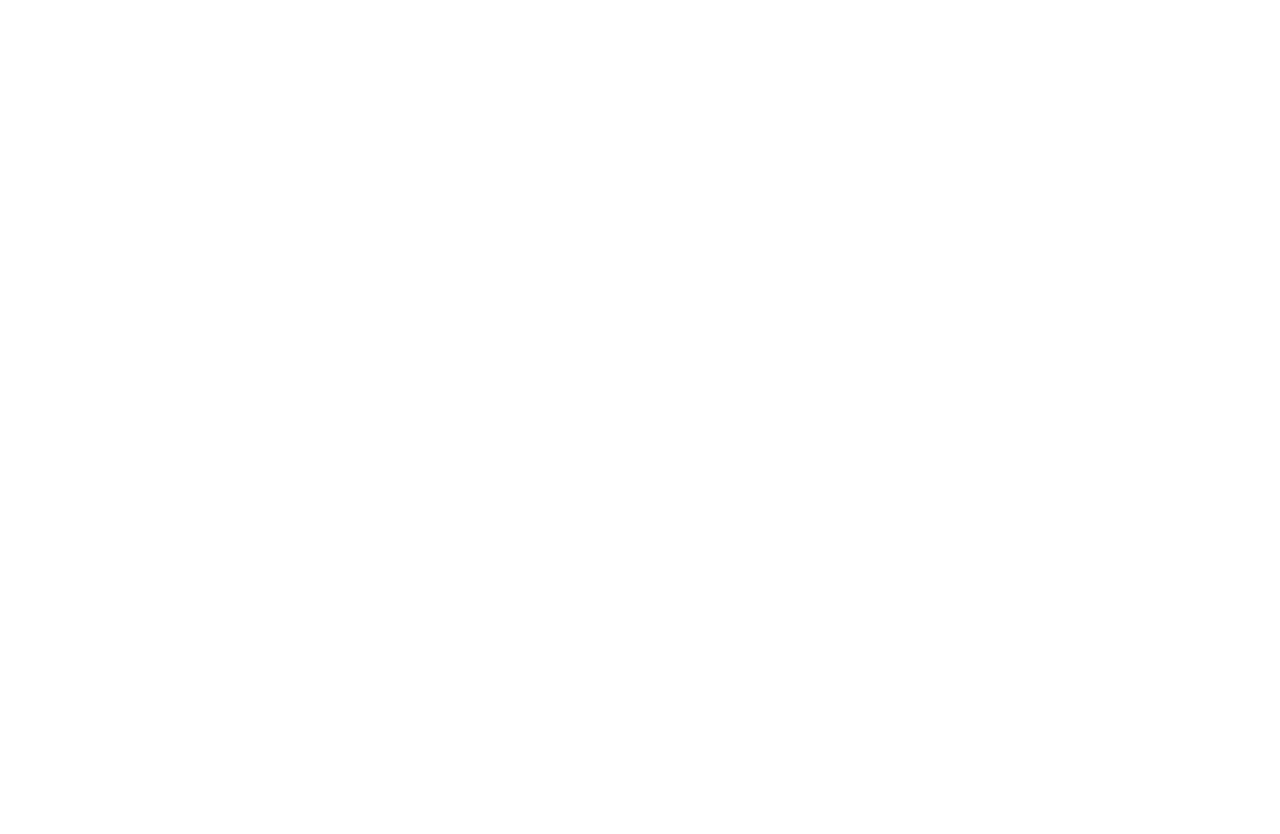
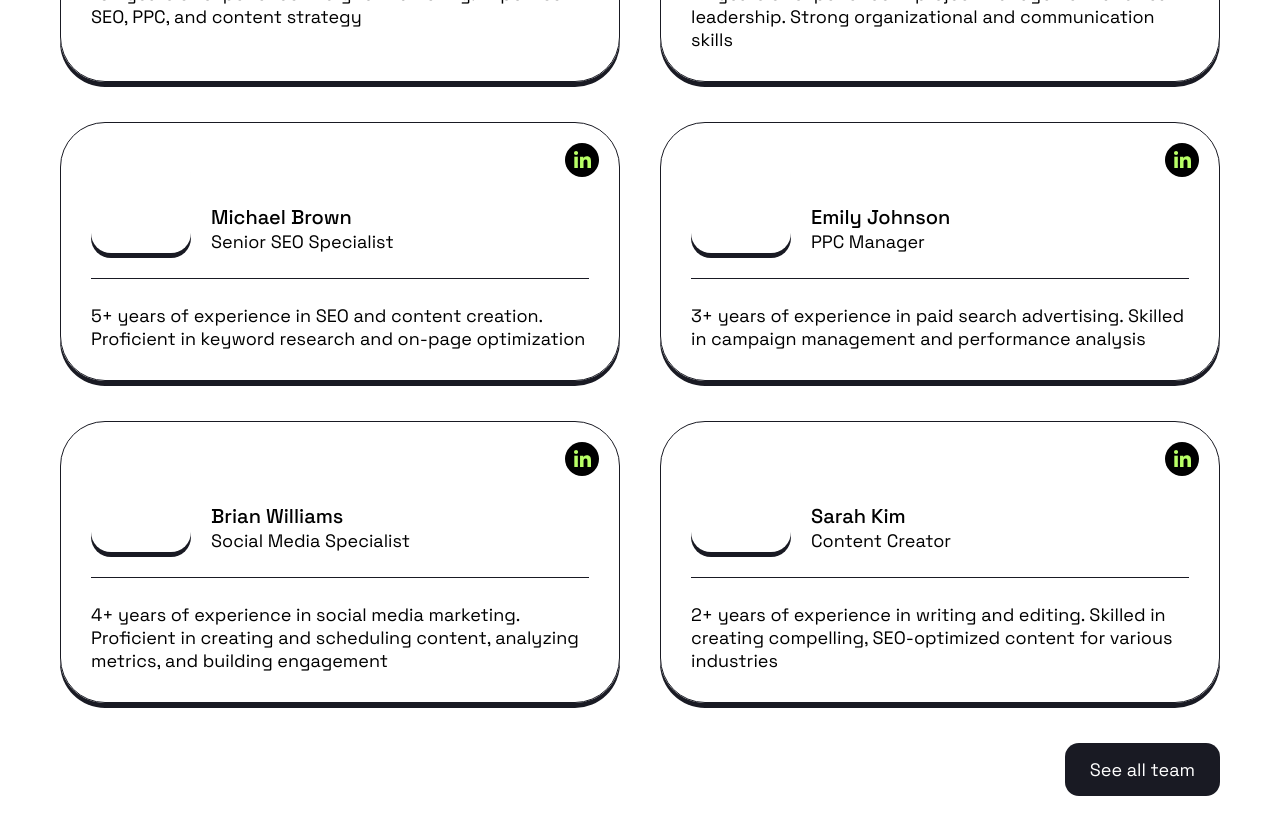
Before and after one commit to iliaalekseevofb/Positivus, a Next.js app: page / in a window 1280 px wide. Shown: the part 5680-6514 px from the top of the page. Before the commit the page ends 5370 px from the top, so only its background shows below. Built offline with nearby package versions, Linux system fonts and the light colour scheme.

Commit message:
Team section is almost done (need to use real photos

```diff
--- a/app/components/modules/Team/Team.module.scss
+++ b/app/components/modules/Team/Team.module.scss
@@ -0,0 +1,96 @@
+@import '/app/page.module.scss';
+
+.team {
+  width: 100%;
+
+  &__members {
+    display: grid;
+    grid-template-columns: repeat(3, 1fr);
+    grid-template-rows: repeat(2, auto);
+    gap: 40px;
+    width: 100%;
+  }
+
+  &__member {
+    position: relative;
+    padding: 30px;
+    border: 1px solid $primary-color-black;
+    box-shadow: 0px 5px 0px $primary-color-black;
+    border-radius: 45px;
+    cursor: pointer;
+
+    &_header {
+      display: flex;
+      justify-content: flex-start;
+      align-items: flex-end;
+      gap: 20px;
+      padding-bottom: 25px;
+      margin-bottom: 25px;
+      border-bottom: 1px solid $primary-color-black;
+
+      &__image {
+        flex-shrink: 0;
+        width: 100px;
+        height: 100px;
+        border-radius: 20px;
+        box-shadow: 0px 5px 0px $primary-color-black;
+        background-blend-mode: multiply, normal;
+      }
+
+      &__text {
+        h5 {
+          margin: 0;
+          font-size: $primary-font-size-xs;
+          font-weight: $primary-font-weight-semibold;
+        }
+
+        p {
+          margin: 0;
+          font-size: $primary-font-size-2xs;
+          line-height: 23px;
+        }
+      }
+    }
+
+    &_description {
+      p {
+        margin: 0;
+        font-size: $primary-font-size-2xs;
+        line-height: 23px;
+      }
+    }
+
+    &_icon {
+      position: absolute;
+      width: 34px;
+      height: 34px;
+      top: 20px;
+      right: 20px
+    }
+  }
+
+  &__button {
+    display: flex;
+    justify-content: flex-end;
+    width: 100%;
+    margin-top: 40px;
+  }
+}
+
+@media #{$media-xl} {
+  .team {
+    &__members {
+      grid-template-columns: repeat(2, 1fr);
+      grid-template-rows: repeat(3, auto);
+    }
+  }
+}
+
+@media #{$media-md} {
+  .team {
+    &__members {
+      grid-template-columns: repeat(1, 1fr);
+      grid-template-rows: repeat(6, auto);
+    }
+  }
+}
--- a/app/components/modules/Team/Team.tsx
+++ b/app/components/modules/Team/Team.tsx
@@ -0,0 +1,75 @@
+import Image from 'next/image'
+import SectionHeader from '../../elements/SectionHeader/SectionHeader'
+import styles from './Team.module.scss'
+import Button from '../../elements/Button/Button'
+
+interface TeamMemberStructure {
+  photoUrl: string,
+  name: string,
+  position: string,
+  description: string
+}
+
+const TeamMember = ({ photoUrl, name, position, description }: TeamMemberStructure) => {
+  return (
+    <div className={styles.team__member}>
+      <div className={styles.team__member_header}>
+        <div
+          style={{background: `linear-gradient(0deg, #B9FF66, #B9FF66), url(${photoUrl});`}}
+          className={styles.team__member_header__image}
+        />
+        <div className={styles.team__member_header__text}>
+          <h5>{name}</h5>
+          <p>{position}</p>
+        </div>
+      </div>
+      <div className={styles.team__member_description}>
+        <p>{description}</p>
+      </div>
+      <div className={styles.team__member_icon}>
+        <Image
+          src='/icons/LinkedInIcon.svg'
+          alt='Sign icon'
+          style={{objectFit: 'contain'}}
+          fill
+        />
+      </div>
+    </div>
+  )
+}
+
+const teamMembers: TeamMemberStructure[] = [
+  { photoUrl: '/images/MockImage.jpg', name: 'John Smith', position: 'CEO and Founder', description: '10+ years of experience in digital marketing. Expertise in SEO, PPC, and content strategy' },
+  { photoUrl: '/images/MockImage.jpg', name: 'Jane Doe', position: 'Director of Operations', description: '7+ years of experience in project management and team leadership. Strong organizational and communication skills' },
+  { photoUrl: '/images/MockImage.jpg', name: 'Michael Brown', position: 'Senior SEO Specialist', description: '5+ years of experience in SEO and content creation. Proficient in keyword research and on-page optimization' },
+  { photoUrl: '/images/MockImage.jpg', name: 'Emily Johnson', position: 'PPC Manager', description: '3+ years of experience in paid search advertising. Skilled in campaign management and performance analysis' },
+  { photoUrl: '/images/MockImage.jpg', name: 'Brian Williams', position: 'Social Media Specialist', description: '4+ years of experience in social media marketing. Proficient in creating and scheduling content, analyzing metrics, and building engagement' },
+  { photoUrl: '/images/MockImage.jpg', name: 'Sarah Kim', position: 'Content Creator', description: '2+ years of experience in writing and editing. Skilled in creating compelling, SEO-optimized content for various industries' },
+]
+
+const Team = (): JSX.Element => {
+  return (
+    <section className={styles.team}>
+      <SectionHeader
+        title='Team'
+        description='Meet the skilled and experienced team behind our successful digital marketing strategies'
+      />
+      <div className={styles.team__members}>
+        { teamMembers.map((member: TeamMemberStructure, index: number) => (
+          <TeamMember
+            key={index}
+            photoUrl={member.photoUrl}
+            name={member.name}
+            position={member.position}
+            description={member.description}
+          />
+        )) }
+      </div>
+      <div className={styles.team__button}>
+        <Button text='See all team' />
+      </div>
+    </section>
+  )
+}
+
+export default Team
--- a/app/components/modules/WorkingProcesses/WorkingProcesses.tsx
+++ b/app/components/modules/WorkingProcesses/WorkingProcesses.tsx
@@ -92,7 +92,7 @@
   ])
 
   return (
-    <div className={styles.workingProcesses}>
+    <section className={styles.workingProcesses}>
       <SectionHeader
         title='Our Working Process'
         description='Step-by-Step Guide to Achieving Your Business Goals'
@@ -110,7 +110,7 @@
           />
         )) }
       </div>
-    </div>
+    </section>
   )
 }
 
--- a/app/page.tsx
+++ b/app/page.tsx
@@ -6,6 +6,7 @@
 import Services from './components/modules/Services/Services'
 import CaseStudies from './components/modules/CaseStudies/CaseStudies'
 import WorkingProcesses from './components/modules/WorkingProcesses/WorkingProcesses'
+import Team from './components/modules/Team/Team'
 
 export default function Home(): React.ReactNode {
   return (
@@ -17,6 +18,7 @@
         <Services />
         <CaseStudies />
         <WorkingProcesses />
+        <Team />
       </div>
     </main>
   )
```
Also changed, not shown: public/icons/LinkedInIcon.svg (added), public/images/MockImage.jpg (added).
